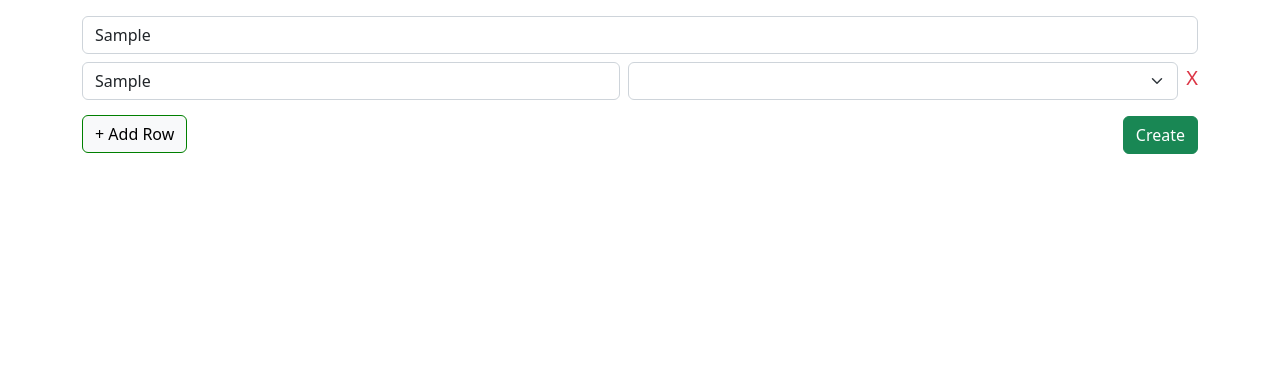
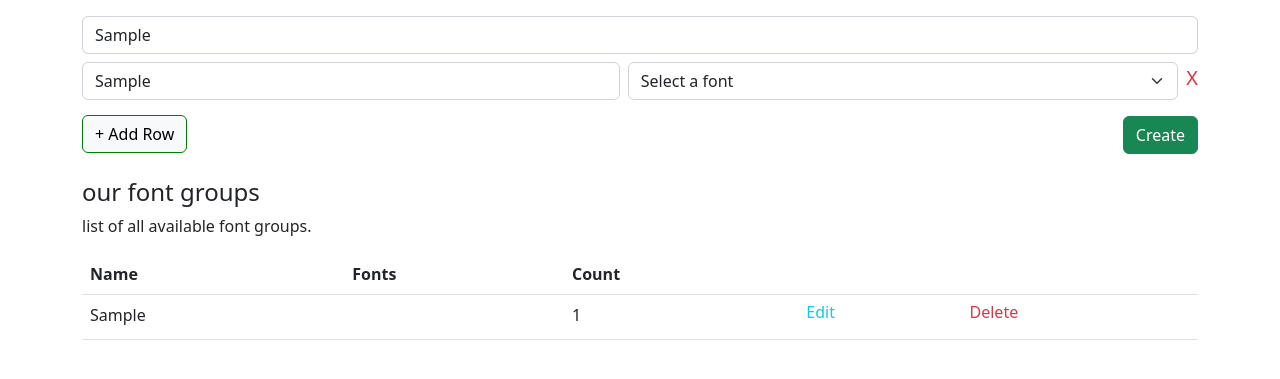
Before and after one commit to iiio2/zepto, a React (Vite) app: page / in a window 1280 px wide. Both pictures are taken after typing "Sample", "Sample" into the empty fields and a click on the button "Create". Shown: the part 211-590 px from the top of the page. Built offline with nearby package versions, Linux system fonts and the light colour scheme.

Commit message:
added available fonts section.

```diff
--- a/src/App.jsx
+++ b/src/App.jsx
@@ -14,11 +14,13 @@ function App() {
       value: "",
     },
   ]);
+  const [fields, setFields] = useState([]);
 
-  const handleInputChange = (index, evnt) => {
-    const { name, value } = evnt.target;
+  const handleInputChange = (index, event) => {
+    const { name, value } = event.target;
     const list = [...inputFields];
     list[index][name] = value;
+
     setInputFields(list);
   };
 
@@ -61,8 +63,22 @@ function App() {
 
   const createGroup = (e) => {
     e.preventDefault();
-    console.log(title);
-    console.log(inputFields);
+    setFields([...inputFields]);
+    console.log(title, inputFields);
+  };
+
+  const deleteFontField = (i) => {
+    setFields(fields.filter((field, index) => index !== i));
+  };
+
+  const editFontField = (i) => {
+    console.log(i);
+    const original = [...fields];
+    original[i] = { fontName: "Edited", value: "Edited" };
+
+    setFields(original);
+
+    console.log(original[i]);
   };
 
   useEffect(() => {
@@ -141,6 +157,7 @@ function App() {
                   value={value}
                   onChange={(e) => handleInputChange(index, e)}
                 >
+                  <option value="">Select a font</option>
                   {fonts.map((font, index) => (
                     <option value={font} key={index}>
                       {font}
@@ -172,6 +189,48 @@ function App() {
           + Add Row
         </button>
       </div>
+      <div className="all-font-group">
+        <h4>our font groups</h4>
+        <p>list of all available font groups.</p>
+        <table className="table">
+          <thead>
+            <tr>
+              <th>Name</th>
+              <th>Fonts</th>
+              <th>Count</th>
+              <th></th>
+              <th></th>
+            </tr>
+          </thead>
+          <tbody>
+            {fields.map((field, index) => (
+              <tr key={index}>
+                <td>{field.fontName}</td>
+                <td>{field.value}</td>
+                <td>1</td>
+                <td>
+                  <h6
+                    style={{ cursor: "pointer" }}
+                    onClick={() => editFontField(index)}
+                    className="text-info"
+                  >
+                    Edit
+                  </h6>
+                </td>
+                <td>
+                  <h6
+                    style={{ cursor: "pointer" }}
+                    onClick={() => deleteFontField(index)}
+                    className="text-danger"
+                  >
+                    Delete
+                  </h6>
+                </td>
+              </tr>
+            ))}
+          </tbody>
+        </table>
+      </div>
     </main>
   );
 }
```
